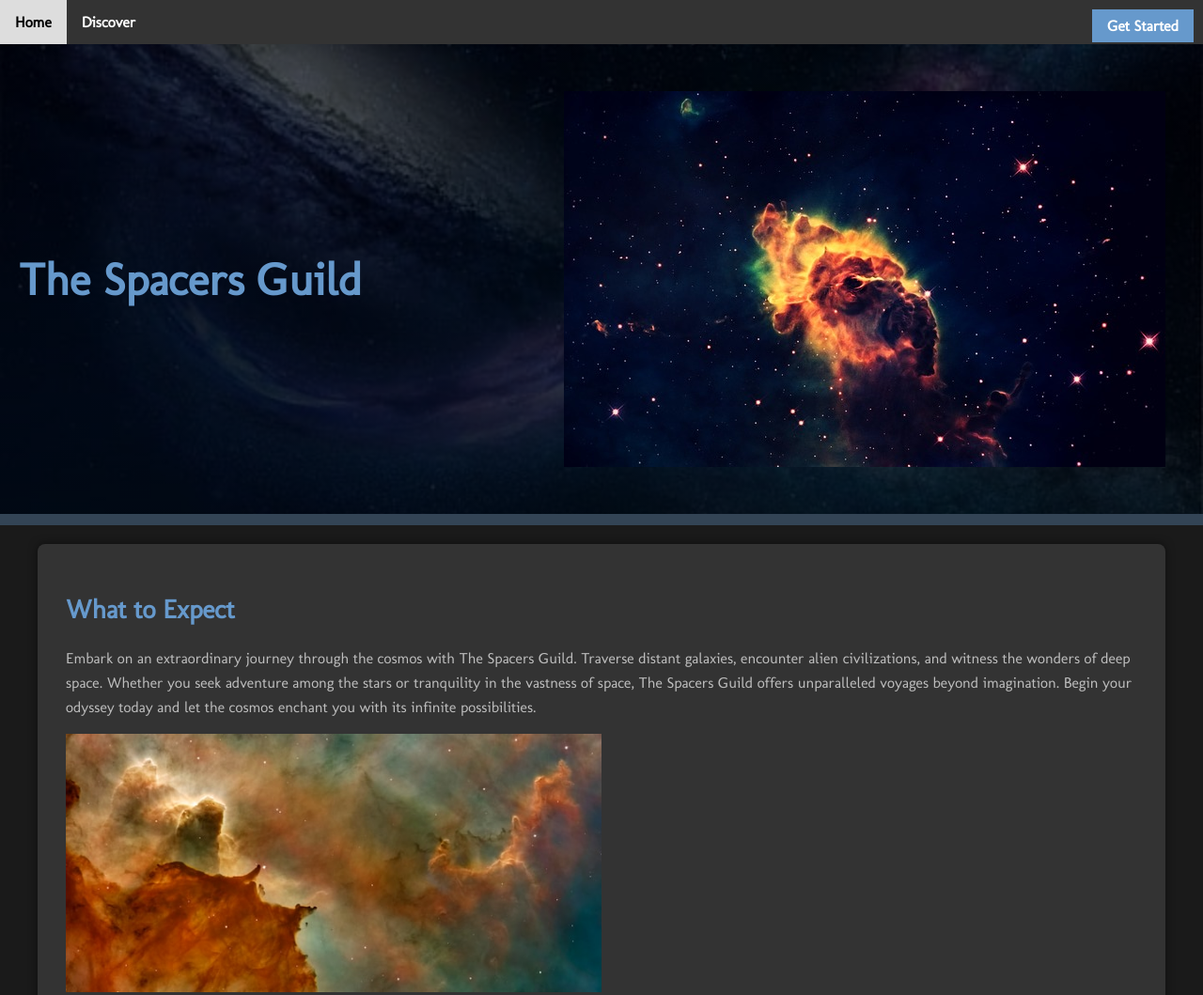
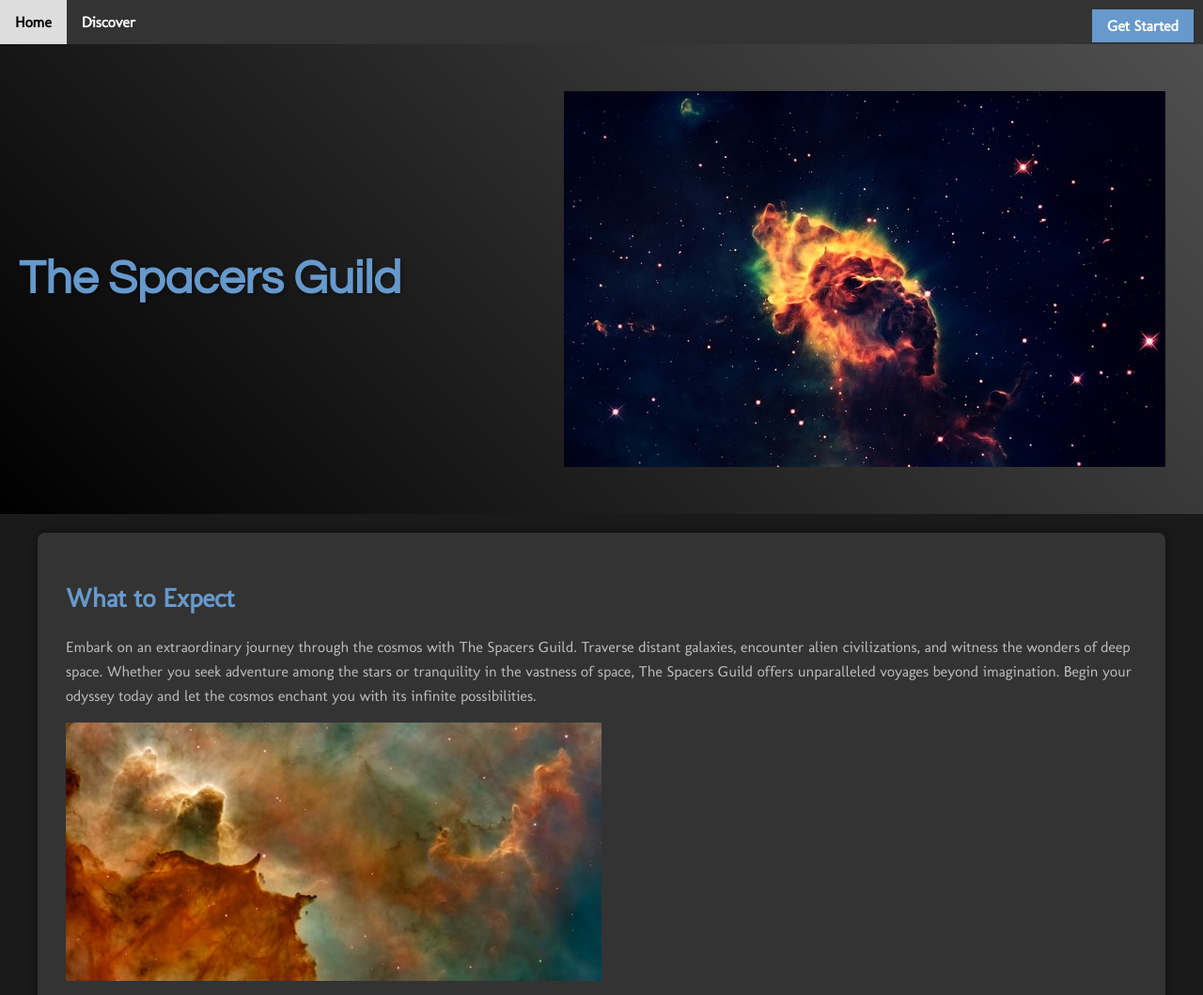
Before and after one commit to Carson-Wasmuth/cprg-218-project, a plain HTML site: page index.html in a window 1280 px wide. Shown: the top 1059 px of the page at 94% size. Drawn offline with Linux system fonts and the light colour scheme; a web font is replaced by a local one.

Commit message:
Update styles.css

```diff
--- a/styles.css
+++ b/styles.css
@@ -14,12 +14,17 @@ body {
 }
 
 /* Header styles */
-header {
-    background: linear-gradient(to bottom, rgba(0, 0, 0, 0.5), rgba(0, 0, 0, 0.7)), url('assets/space.jpg') no-repeat center center/cover;
-    color: #cccccc;
+header.hero {
+    background: linear-gradient(45deg, #000000, #4f4f4f);
+    color: #fff;
+    text-align: center;
     padding: 50px 20px;
-    text-align: center;
-    border-bottom: 12px solid #334455;
+}
+
+header.hero h1 {
+    font-size: 50px;
+    font-family: 'Questrial', sans-serif;
+    text-shadow: 2px 2px 4px rgba(0, 0, 0, 0.3);
 }
 
 /* Title styles */
```
